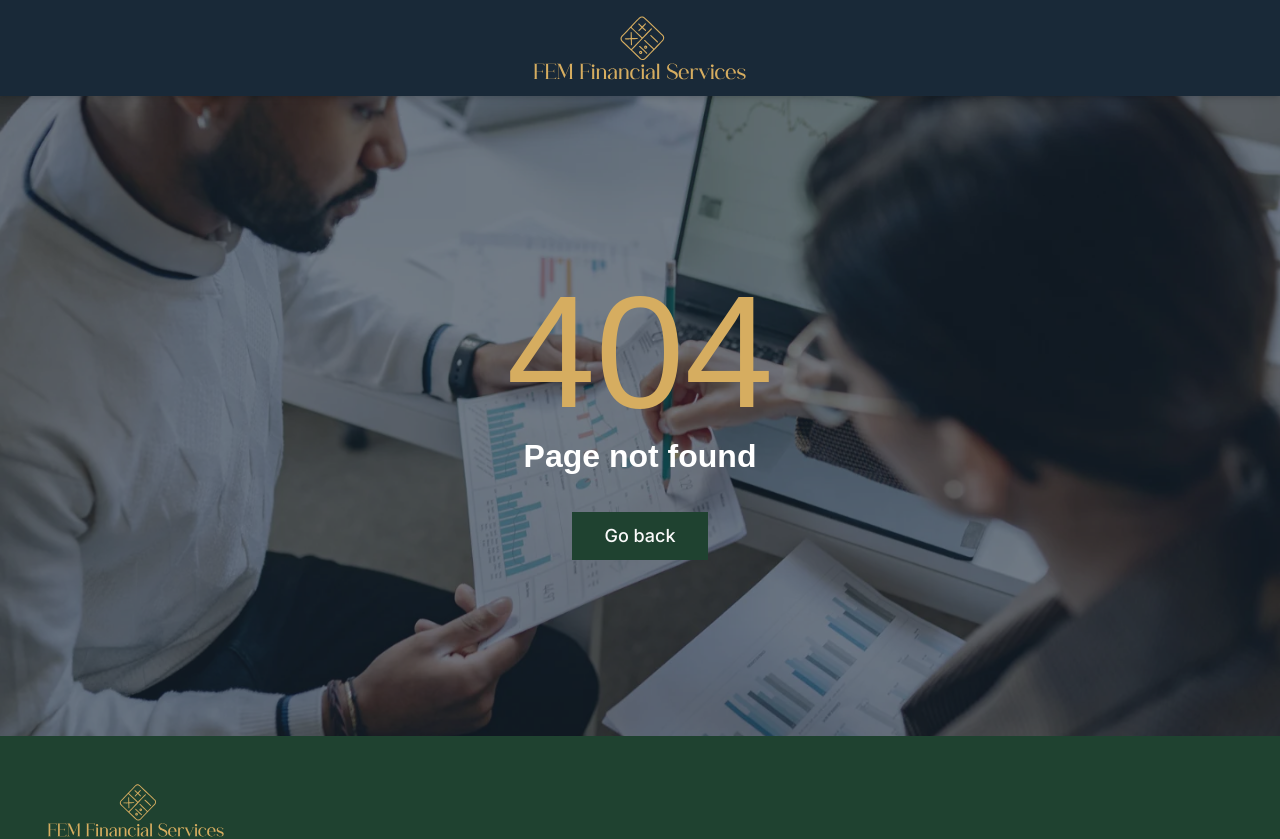
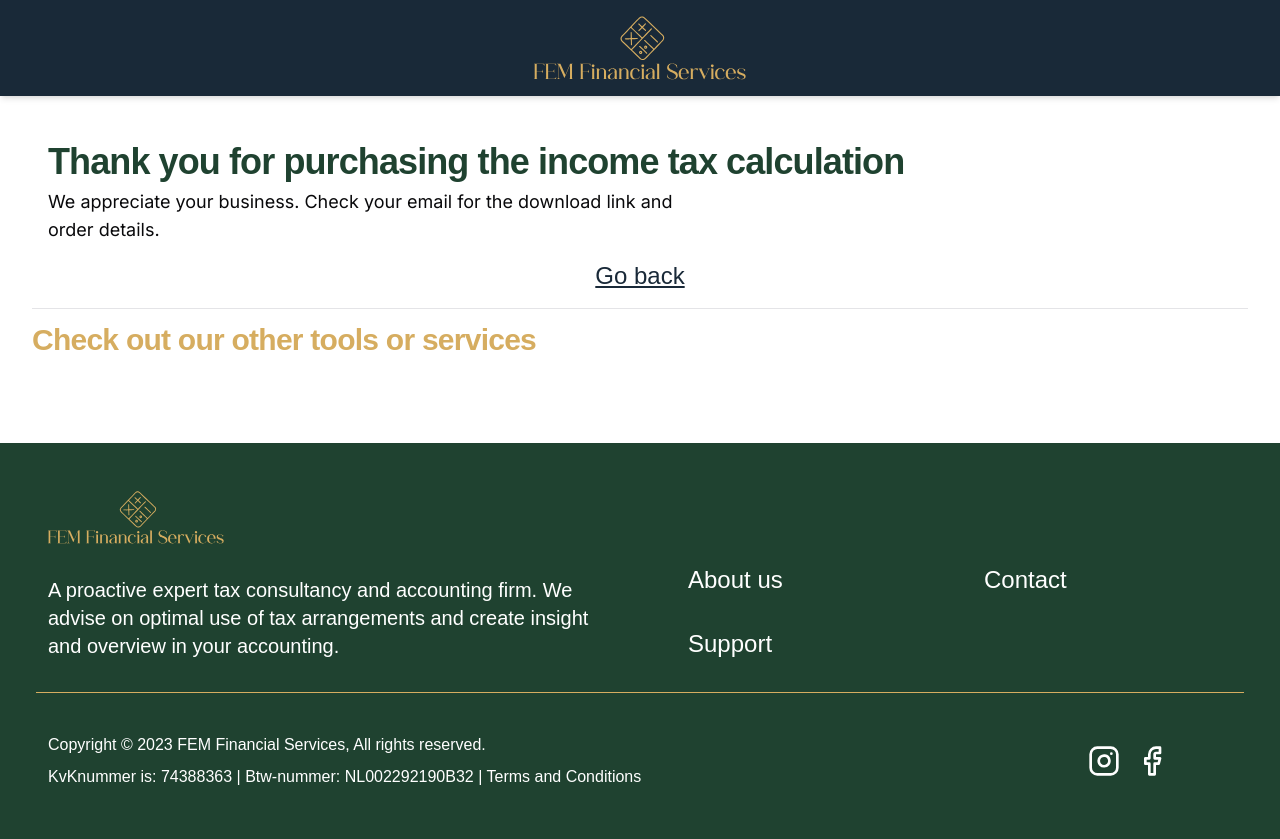
Before and after one commit to Softlio/accounting-tools, a Next.js app: page /order/income-tax in a window 1280 px wide. Before the commit this address had no page. Shown: the top 839 px of the page. Built offline with nearby package versions, Linux system fonts and the light colour scheme; a web font is replaced by a local one.

Commit message:
Thankyou for ordering

```diff
--- /dev/null
+++ b/src/app/(orders)/order/income-tax/page.tsx
@@ -0,0 +1,40 @@
+import Title from "@/components/shared/Title"
+import translation from "@/translations/getTranslation"
+import Link from "next/link"
+
+
+const IncomeTaxOrderPage = () => {
+  return (
+    <section className=" py-12">
+      <div className="container mx-auto flex flex-col gap-4">
+        <div className=" flex gap-4 flex-col items-center md:flex-row">
+          <div className="bg-red-500">
+
+          </div>
+          <div className=" space-y-2">
+            <Title type="h1">
+              {translation.orderPages.incomeTax.title}
+            </Title>
+            <p className=" text-lg max-w-2xl">
+              {translation.orderPages.incomeTax.description}
+            </p>
+          </div>
+        </div>
+        <div className=" flex items-center justify-center">
+          <Link href="/" className="underline text-2xl font-serif text-theme-dark hover:text-theme-secondary cursor-pointer w-min whitespace-nowrap">
+            {translation.orderPages.goBack}
+          </Link>
+        </div>
+        <hr />
+        <Title type="h2" className="text-theme-secondary">
+          {translation.orderPages.moreTools}
+        </Title>
+        <div className=" grid grid-cols-1 md:grid-cols-3 lg:grid-cols-4 mt-6 gap-4">
+
+        </div>
+      </div>
+    </section>
+  )
+}
+
+export default IncomeTaxOrderPage
--- /dev/null
+++ b/src/app/(orders)/order/layout.tsx
@@ -0,0 +1,17 @@
+import Navbar from "@/components/not-found/Navbar"
+import Footer from "@/components/shared/Footer"
+import React from "react"
+
+const OrderLayout: React.FC<{
+    children: React.ReactNode
+}> = ({ children }) => {
+    return (
+        <main className=" min-h-[100dvh] flex justify-between flex-col">
+            <Navbar />
+            {children}
+            <Footer />
+        </main>
+    )
+}
+
+export default OrderLayout
--- a/src/components/landing/IncomeTaxSection.tsx
+++ b/src/components/landing/IncomeTaxSection.tsx
@@ -222,6 +222,11 @@ const IncomeTaxSection = () => {
     const order = async () => {
         if (isSubmitting) return
 
+        if (store.revenue <= 0 || store.revenue > 10000000000) {
+            toast.error(translations.incomeTaxTool.dialog.error_revenue);
+            return;
+        }
+
         setIsSubmitting(true)
         const res = await fetch("/api/order/new/income-tax", {
             method: "POST",
@@ -259,6 +264,7 @@ const IncomeTaxSection = () => {
                                 name="revenue"
                                 text={translations.incomeTaxTool.details.form.revenue}
                                 defaultValue={0}
+                                max={10000000000}
                                 onChange={store.setRevenue}
                             />
                             <SelectInput
--- a/src/components/shared/Title.tsx
+++ b/src/components/shared/Title.tsx
@@ -21,7 +21,7 @@ const Title = ({
 
     if (type === "h2") {
         return (
-            <h2 className={cn("text-4xl font-bold leading-none tracking-tight font-serif text-theme-primary", className)}>
+            <h2 className={cn("text-3xl font-bold leading-none tracking-tight font-serif text-theme-primary", className)}>
                 {children}
             </h2>
         )
@@ -29,7 +29,7 @@ const Title = ({
 
     if (type === "h3") {
         return (
-            <h3 className={cn("text-4xl font-bold leading-none tracking-tight font-serif text-theme-primary", className)}>
+            <h3 className={cn("text-2xl font-bold leading-none tracking-tight font-serif text-theme-primary", className)}>
                 {children}
             </h3>
         )
@@ -37,7 +37,7 @@ const Title = ({
 
     if (type === "h4") {
         return (
-            <h4 className={cn("text-4xl font-bold leading-none tracking-tight font-serif text-theme-primary", className)}>
+            <h4 className={cn("text-xl font-bold leading-none tracking-tight font-serif text-theme-primary", className)}>
                 {children}
             </h4>
         )
@@ -45,7 +45,7 @@ const Title = ({
 
     if (type === "h5") {
         return (
-            <h5 className={cn("text-4xl font-bold leading-none tracking-tight font-serif text-theme-primary", className)}>
+            <h5 className={cn("text-lg font-bold leading-none tracking-tight font-serif text-theme-primary", className)}>
                 {children}
             </h5>
         )
@@ -53,14 +53,14 @@ const Title = ({
 
     if (type === "h6") {
         return (
-            <h6 className={cn("text-4xl font-bold leading-none tracking-tight font-serif text-theme-primary", className)}>
+            <h6 className={cn("text-lg leading-none tracking-tight font-serif text-theme-primary", className)}>
                 {children}
             </h6>
         )
     }
 
     return (
-        <h3 className={cn("text-4xl font-bold leading-none tracking-tight font-serif text-theme-primary", className)}>
+        <h3 className={cn("text-2xl font-bold leading-none tracking-tight font-serif text-theme-primary", className)}>
             {children}
         </h3>
     )
--- a/src/components/tools/NumberInput.tsx
+++ b/src/components/tools/NumberInput.tsx
@@ -16,12 +16,14 @@ export const NumberInput: React.FC<{
     onChange?: (value: number) => void;
     value?: number;
     className?: string;
+    max?: number;
 }> = ({
     name,
     text,
     defaultValue,
     className,
     value,
+    max,
     onChange = () => { },
 }) => {
         return (
@@ -36,6 +38,7 @@ export const NumberInput: React.FC<{
                     defaultValue={defaultValue}
                     value={value}
                     onChange={(e) => onChange(parseToNumber(e.target.value))}
+                    max={max}
                 />
                 <p className="font-serif font-bold text-sm">{text.description}</p>
             </div>
--- a/src/translations/en.ts
+++ b/src/translations/en.ts
@@ -236,6 +236,18 @@ export const translations = {
       title: "Calculate your income tax now",
       description: "Calculate your income tax now",
       error: "Something went wrong with the calculation. Please try again.",
+      error_revenue:
+        "Please enter a valid revenue, revenue must be above 0 and below 1,000,000,000",
+    },
+  },
+  orderPages: {
+    moreTools: "Check out our other tools or services",
+    goBack: "Go back",
+    incomeTax: {
+      title: "Thank you for purchasing the income tax calculation",
+      description:
+        "We appreciate your business. Check your email for the download link and order details.",
+      button: "Download",
     },
   },
 } as const;
```
